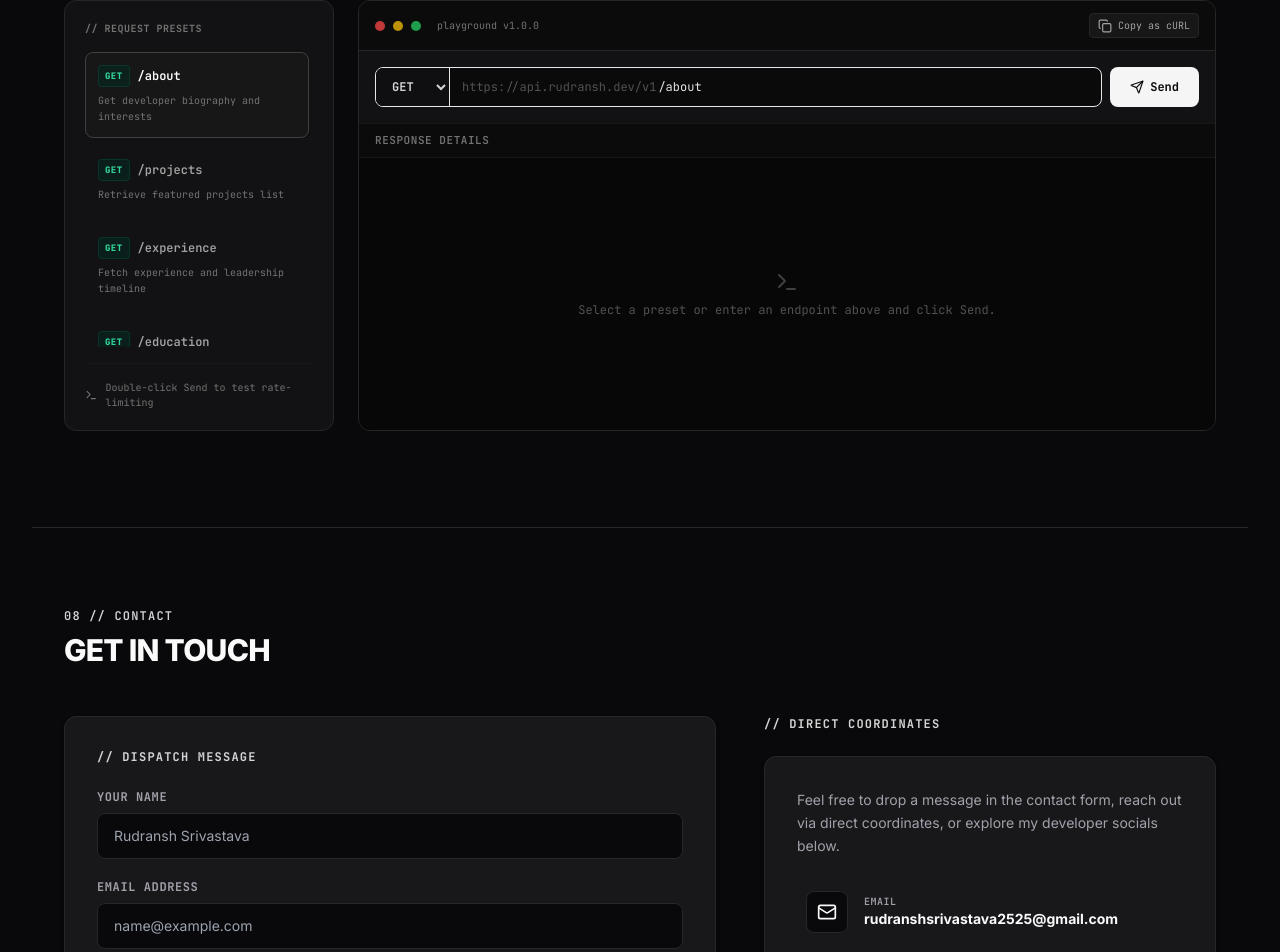
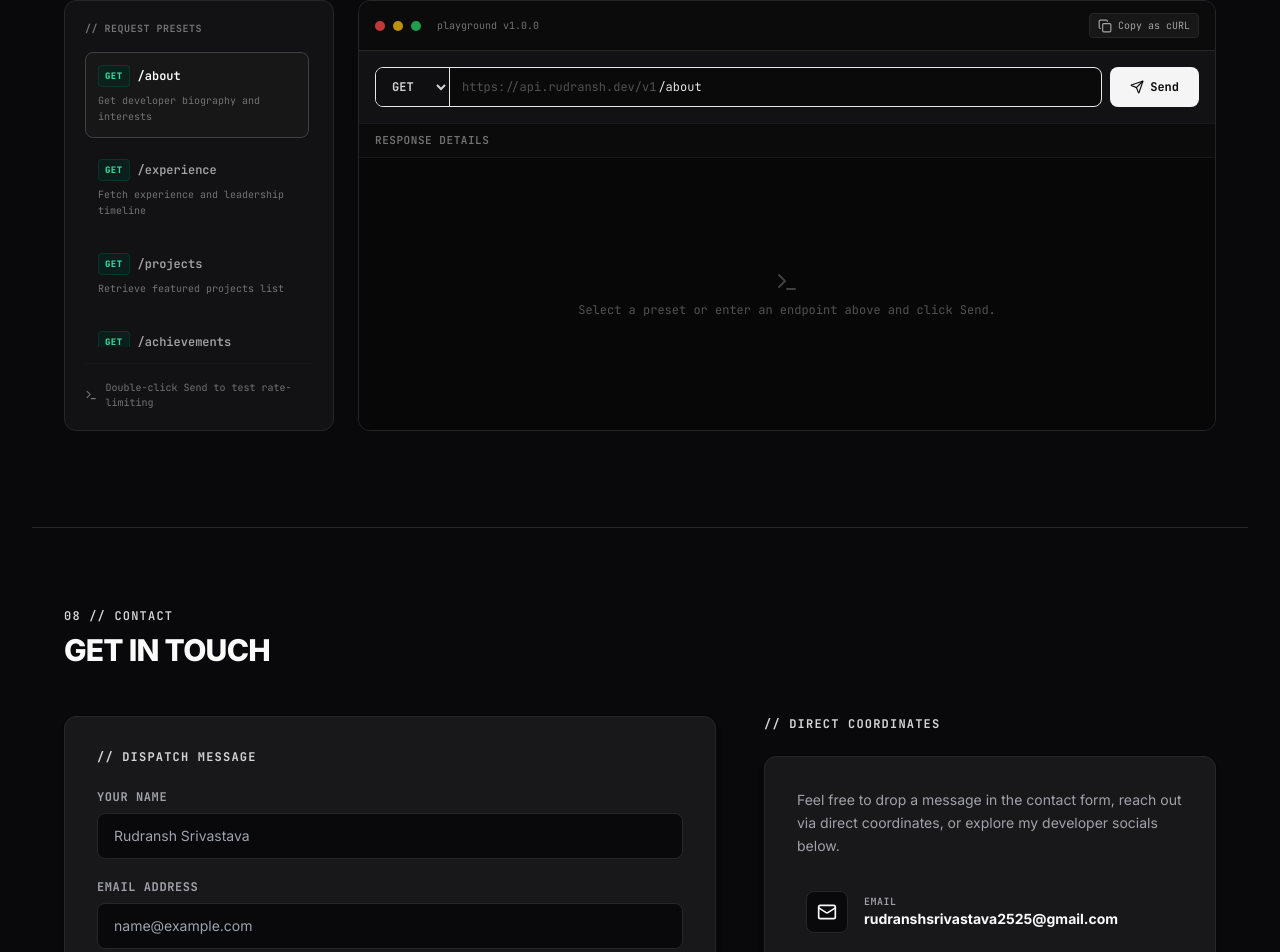
Before and after one commit to 7Biscuits/portfolio-site, a Next.js app: page / in a window 1280 px wide. Shown: the part 6193-7145 px from the top of the page. Built offline with nearby package versions, Linux system fonts and the light colour scheme.

Commit message:
feat: added /contact in the api playground

```diff
--- a/components/sections/ApiPlayground.tsx
+++ b/components/sections/ApiPlayground.tsx
@@ -2,7 +2,7 @@
 
 import { useState, useRef, useEffect } from "react";
 import { Terminal, Send, Copy, Check, Loader2 } from "lucide-react";
-import { PROJECTS, TIMELINE, AWARDS, GITHUB_USERNAME, LINKEDIN_URL, RESUME_PATH } from "@/lib/data";
+import { PROJECTS, TIMELINE, AWARDS, GITHUB_USERNAME, LINKEDIN_URL, RESUME_PATH, EMAIL_ADDRESS, PHONE_NUMBER } from "@/lib/data";
 import ScrollReveal from "../ui/ScrollReveal";
 
 type Method = "GET" | "POST";
@@ -23,16 +23,22 @@ const PRESETS: Preset[] = [
     description: "Get developer biography and interests",
   },
   {
+    id: "get-experience",
+    method: "GET",
+    endpoint: "/experience",
+    description: "Fetch experience and leadership timeline",
+  },
+  {
     id: "get-projects",
     method: "GET",
     endpoint: "/projects",
     description: "Retrieve featured projects list",
   },
   {
-    id: "get-experience",
+    id: "get-achievements",
     method: "GET",
-    endpoint: "/experience",
-    description: "Fetch experience and leadership timeline",
+    endpoint: "/achievements",
+    description: "Retrieve awards and publication records",
   },
   {
     id: "get-education",
@@ -41,16 +47,16 @@ const PRESETS: Preset[] = [
     description: "Get educational details and coursework",
   },
   {
-    id: "get-achievements",
-    method: "GET",
-    endpoint: "/achievements",
-    description: "Retrieve awards and publication records",
-  },
-  {
     id: "get-links",
     method: "GET",
     endpoint: "/links",
     description: "Retrieve social profiles and resume links",
+  },
+  {
+    id: "get-contact",
+    method: "GET",
+    endpoint: "/contact",
+    description: "Retrieve email and phone number",
   },
   {
     id: "post-message",
@@ -247,6 +253,16 @@ export default function ApiPlayground() {
         const dataStr = JSON.stringify(payload, null, 2);
         setResponseData(dataStr);
         setPayloadSize(`${new Blob([dataStr]).size} B`);
+      } else if (normalizedEndpoint === "/contact") {
+        const payload = {
+          email: EMAIL_ADDRESS,
+          phone: PHONE_NUMBER,
+        };
+        setResponseStatus(200);
+        setStatusText("OK");
+        const dataStr = JSON.stringify(payload, null, 2);
+        setResponseData(dataStr);
+        setPayloadSize(`${new Blob([dataStr]).size} B`);
       } else {
         // 404
         setResponseStatus(404);
@@ -261,6 +277,7 @@ export default function ApiPlayground() {
             "GET /education",
             "GET /achievements",
             "GET /links",
+            "GET /contact",
             "POST /message",
           ],
         };
```
